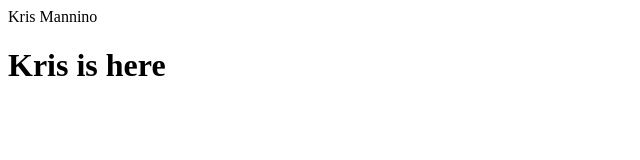
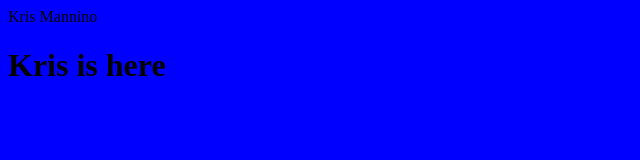
Before and after one commit to KrisMannino/JavaScript, a plain HTML site: page index.html in a window 1280 px wide. Shown: the whole page, without its empty margins (0-640 px from the left). Drawn offline with Linux system fonts and the light colour scheme.

Commit message:
added styles.css

```diff
--- a/index.html
+++ b/index.html
@@ -5,8 +5,7 @@
     <meta http-equiv="X-UA-Compatible" content="IE=edge">
     <meta name="viewport" content="width=device-width, initial-scale=1.0">
     <title>JavaScript</title>
-    <style>style.css</style>
-</head>
+    <link rel="stylesheet" href="styles.css" media="screen"></head>
 <header>Kris Mannino</header>
 <body>
     <h1>Kris is here</h1>
```
Also changed, not shown: styles.css (renamed from style.css).
